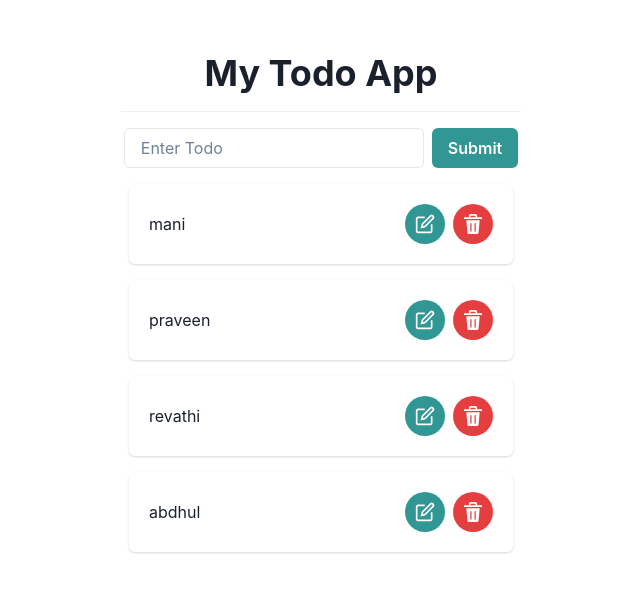
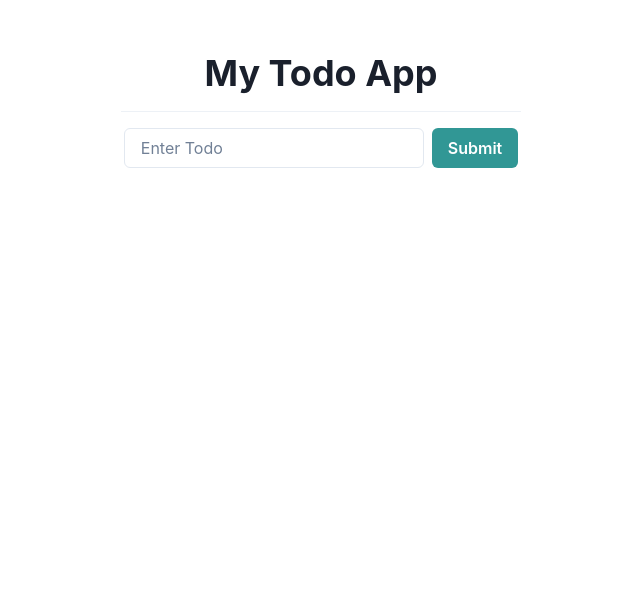
Before and after one commit to ManikantaPotnuru9176/todo-using-chakra, a Next.js app: page /Todo in a window 1280 px wide. Shown: the part 108-700 px from the top of the page, without its empty margins (319-959 px from the left). Built offline with nearby package versions, Linux system fonts and the light colour scheme.

Commit message:
removed temp data

```diff
--- a/pages/Todo.js
+++ b/pages/Todo.js
@@ -37,12 +37,7 @@ const Todo = () => {
   const [taskText, setTaskText] = useState("");
   const [editing, setEditing] = useState(null);
 
-  const [todos, setTodos] = useState([
-    { id: 1, task: "mani", complete: false },
-    { id: 2, task: "praveen", complete: false },
-    { id: 3, task: "revathi", complete: false },
-    { id: 4, task: "abdhul", complete: false },
-  ]);
+  const [todos, setTodos] = useState([]);
 
   const handleAddTodo = (event) => {
     event.preventDefault();
```
